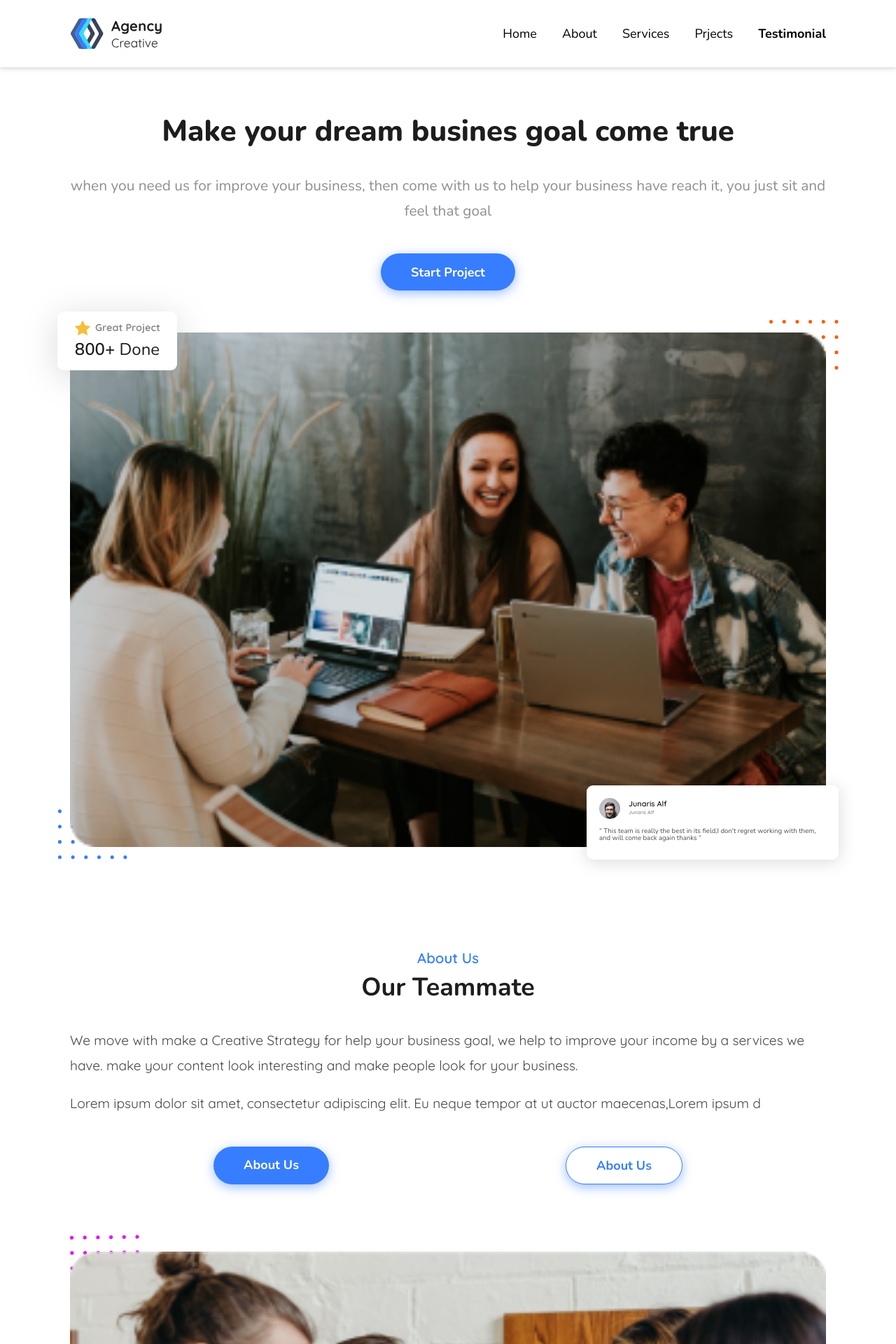
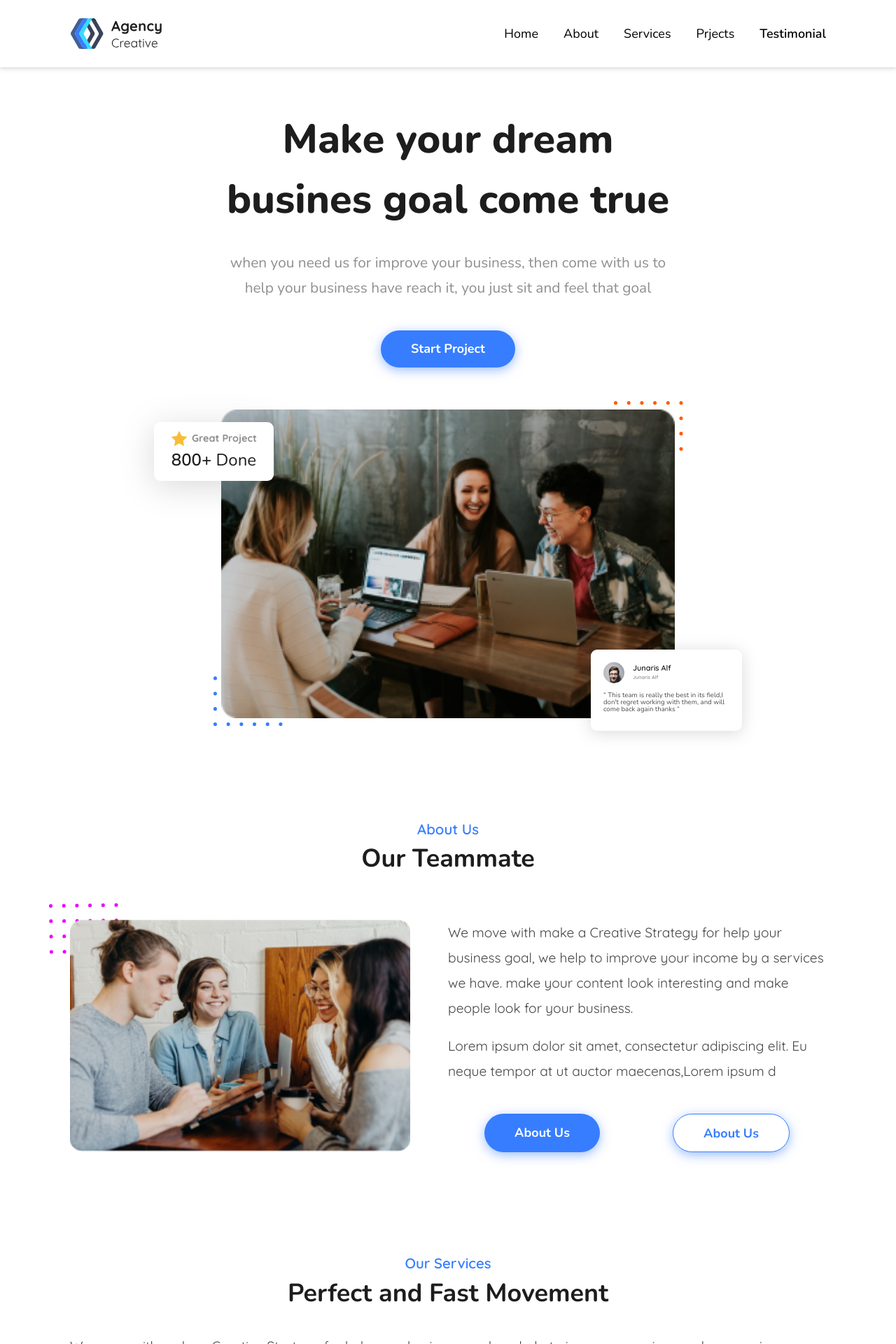
Before and after one commit to JunarisAlf/react-tailwind-Agency-Landing-Page, a React (Vite) app: page / in a window 1280 px wide. Shown: the top 1920 px of the page at 70% size. Built offline with nearby package versions, Linux system fonts and the light colour scheme.

Commit message:
Adding Responsive to Headline, MainImage, and About Us

```diff
--- a/src/components/Navbar.jsx
+++ b/src/components/Navbar.jsx
@@ -23,36 +23,36 @@ export default () => {
             />
             <ul
                 className={
-                    'order-3 col-span-2 font-nunito text-[1.3rem] font-semibold mt-5 lg:flex lg:flex-row lg:text-xs lg:gap-6 lg:mt-0 lg:font-light' +
+                    'order-3 col-span-2 font-nunito text-[1.1rem] font-semibold mt-5 lg:flex lg:flex-row lg:text-xs lg:gap-6 lg:mt-0 lg:font-light' +
                     (open ? ' block' : ' hidden')
                 }
             >
                 <li
-                    className={"text-center py-4 hover:bg-blue hover:bg-opacity-10 lg:hover:bg-white lg:hover:bg-opacity-100 lg:hover:font-semibold duration-300" + (activeTab == 'home' ? ' lg:font-bold' : '')}
+                    className={"text-center py-4 hover:bg-blue hover:bg-opacity-10 lg:hover:bg-white lg:hover:bg-opacity-100 lg:hover:font-semibold duration-300" + (activeTab == 'home' ? ' lg:font-semibold' : '')}
                     onClick={() => onClickHandler('home')}
                 >
                     <a href="#home">Home</a>
                 </li>
                 <li
-                    className={"text-center py-4 hover:bg-blue hover:bg-opacity-10 lg:hover:bg-white lg:hover:bg-opacity-100 lg:hover:font-semibold duration-300" + (activeTab == 'about' ? ' lg:font-bold' : '')}
+                    className={"text-center py-4 hover:bg-blue hover:bg-opacity-10 lg:hover:bg-white lg:hover:bg-opacity-100 lg:hover:font-semibold duration-300" + (activeTab == 'about' ? ' lg:font-semibold' : '')}
                     onClick={() => onClickHandler('about')}
                 >
                     <a href="#about">About</a>
                 </li>
                 <li
-                    className={"text-center py-4 hover:bg-blue hover:bg-opacity-10 lg:hover:bg-white lg:hover:bg-opacity-100 lg:hover:font-semibold duration-300" + (activeTab == 'services' ? ' lg:font-bold' : '')}
+                    className={"text-center py-4 hover:bg-blue hover:bg-opacity-10 lg:hover:bg-white lg:hover:bg-opacity-100 lg:hover:font-semibold duration-300" + (activeTab == 'services' ? ' lg:font-semibold' : '')}
                     onClick={() => onClickHandler('services')}
                 >
                     <a href="#services">Services</a>
                 </li>
                 <li
-                    className={"text-center py-4 hover:bg-blue hover:bg-opacity-10 lg:hover:bg-white lg:hover:bg-opacity-100 lg:hover:font-semibold duration-300" + (activeTab == 'projects' ? ' lg:font-bold' : '')}
+                    className={"text-center py-4 hover:bg-blue hover:bg-opacity-10 lg:hover:bg-white lg:hover:bg-opacity-100 lg:hover:font-semibold duration-300" + (activeTab == 'projects' ? ' lg:font-semibold' : '')}
                     onClick={() => onClickHandler('projects')}
                 >
                     <a href="#projects">Prjects</a>
                 </li>
                 <li
-                    className={"text-center py-4 hover:bg-blue hover:bg-opacity-10 lg:hover:bg-white lg:hover:bg-opacity-100 lg:hover:font-semibold duration-300" + (activeTab == 'testimonial' ? ' lg:font-bold' : '')}
+                    className={"text-center py-4 hover:bg-blue hover:bg-opacity-10 lg:hover:bg-white lg:hover:bg-opacity-100 lg:hover:font-semibold duration-300" + (activeTab == 'testimonial' ? ' lg:font-semibold' : '')}
                     onClick={() => onClickHandler('testimonial')}
                 >
                     <a href="#testimonial">Testimonial</a>
--- a/src/pages/Home/components/AboutUs.jsx
+++ b/src/pages/Home/components/AboutUs.jsx
@@ -1,19 +1,24 @@
-import PrimaryBtn from "@/components/PrimaryBtn"
-import SecondaryBtn from "@/components/SecondaryBtn"
-import image from "@/assets/images/our-team.png"
-import ImgDecoration from "@/assets/images/img-decoration-purple.svg"
+import PrimaryBtn from '@/components/PrimaryBtn';
+import SecondaryBtn from '@/components/SecondaryBtn';
+import image from '@/assets/images/our-team.png';
+import ImgDecoration from '@/assets/images/img-decoration-purple.svg';
 
 export default function AboutUs() {
     return (
-        <section id="about">
-            <h2 className="mt-24 font-quicksand text-[0.85rem] text-blue text-center font-semibold">
-                About Us
-            </h2>
-            <div>
+        <section
+            id="about"
+            className="mt-24 flex flex-col lg:flex-row-reverse lg:flex-wrap lg:justify-between"
+        >
+            <div className="w-full ">
+                <h2 className="font-quicksand text-[0.85rem] text-blue text-center font-semibold">
+                    About Us
+                </h2>
                 <h3 className="font-nunito text-[1.5rem] text-black text-center font-bold">
                     Our Teammate
                 </h3>
-                <p className="mt-5 font-quicksand text-[0.8rem] text-grey font-normal leading-6">
+            </div>
+            <div className="lg:w-[50%] lg:mt-10">
+                <p className="mt-5 lg:mt-0 font-quicksand text-[0.8rem] text-grey font-normal leading-6">
                     We move with make a Creative Strategy for help your business
                     goal, we help to improve your income by a services we have.
                     make your content look interesting and make people look for
@@ -23,14 +28,23 @@ export default function AboutUs() {
                     Lorem ipsum dolor sit amet, consectetur adipiscing elit. Eu
                     neque tempor at ut auctor maecenas,Lorem ipsum d
                 </p>
+                <div className="px-6 flex flex-row  justify-between lg:px-0">
+                    <PrimaryBtn href="" text="About Us" />
+                    <SecondaryBtn href="" text="About Us" />
+                </div>
             </div>
-            <div className="px-6 flex flex-row  justify-between">
-                <PrimaryBtn href="" text="About Us"/>
-                <SecondaryBtn href="" text="About Us"/>
-            </div>
-            <div className="relative mt-16 w-full  aspect-[1.47/1]">
-                <img src={image} alt="Our Team Image" className="z-10 absolute inset-0  w-full aspect-[1.47/1] mx-auto" />
-                <img src={ImgDecoration} alt="Image decoratino" className="absolute z-0 -top-4 left-0" />
+
+            <div className="relative mt-16 lg:mt-10 w-full lg:w-[45%] aspect-[1.47/1]">
+                <img
+                    src={image}
+                    alt="Our Team Image"
+                    className="z-10 absolute inset-0  w-full aspect-[1.47/1] mx-auto"
+                />
+                <img
+                    src={ImgDecoration}
+                    alt="Image decoratino"
+                    className="absolute z-0 -top-4 left-0 lg:-left-5"
+                />
             </div>
         </section>
     );
--- a/src/pages/Home/components/Headline.jsx
+++ b/src/pages/Home/components/Headline.jsx
@@ -3,8 +3,8 @@ import PrimaryBtn from "@/components/PrimaryBtn"
 export default function Headline() {
 
     return (
-        <section id="home" className="flex flex-col items-center mt-10">
-            <h1 className="text-center text-black font-extrabold text-[1.75rem]">Make your dream busines goal come true</h1>
+        <section id="home" className="flex flex-col items-center mt-10 lg:w-[60%] mx-auto">
+            <h1 className="text-center text-black font-extrabold text-[1.75rem] lg:text-[2.4rem]">Make your dream busines goal come true</h1>
             <p className="text-center text-grey text-[0.87rem] mt-[1.17rem] opacity-60 leading-6">when you need us for improve your business, then come with us to help your business have reach it, you just sit and feel that goal</p>
             <PrimaryBtn href="" text="Start Project"/>
         </section>
--- a/src/pages/Home/components/MainImage.jsx
+++ b/src/pages/Home/components/MainImage.jsx
@@ -7,8 +7,8 @@ import imgDecorationBlue from '@/assets/images/img-decoration-blue.svg'
 
 export default function MainImage() {
     return (
-        <section className="relative mt-10 w-full  aspect-[1.47/1]">
-            <div className="z-20 box-content absolute flex flex-col items-center  bg-white shadow-top-left -top-5 -left-3 rounded-md drop-shadow-top-left px-4 py-2">
+        <section className="relative mt-10 w-full lg:w-[60%] lg:mx-auto aspect-[1.47/1]">
+            <div className="z-20 box-content absolute flex flex-col items-center  bg-white shadow-top-left -top-5 -left-3 lg:top-3 lg:-left-16  rounded-md drop-shadow-top-left px-4 py-2">
                 <div className="flex flex-row gap-x-1 items-center ">
                     <img src={starIcon} alt="star icon" className="h-4 aspect-square"/>
                     <span className="font-quicksand text-[0.6rem] font-[700] text-black opacity-50">Great Project</span>
@@ -16,7 +16,7 @@ export default function MainImage() {
                 <span className="font-nunito text-[1rem] font-[400] text-black"><span className="font-[600]">800+</span> Done</span>
             </div>
 
-            <div className="z-20 absolute w-1/3 p-3  bg-white shadow-bottom-right -bottom-3 -right-3 rounded-md drop-shadow-bottom-right">
+            <div className="z-20 absolute w-1/3 p-3 bg-white shadow-bottom-right -bottom-3 -right-3 lg:-right-16 rounded-md drop-shadow-bottom-right">
                 <div className="flex flex-row gap-2">
                     <div className="rounded-full overflow-hidden h-5 aspect-square">
                         <img src={profileImg} alt="profile picture"/>
@@ -30,8 +30,8 @@ export default function MainImage() {
             </div>
 
             <img src={image} alt="main image" className="z-10 absolute inset-0 w-full aspect-[1.47/1] mx-auto"/>
-            <img src={imgDecorationOrg} alt="decoration" className="z-0 absolute -top-3 -right-3"/>
-            <img src={imgDecorationBlue} alt="decoration" className="z-0 absolute -bottom-3 -left-3"/>
+            <img src={imgDecorationOrg} alt="decoration" className="z-0 absolute -top-2 -right-2"/>
+            <img src={imgDecorationBlue} alt="decoration" className="z-0 absolute -bottom-2 -left-2"/>
 
 
         </section>
```
